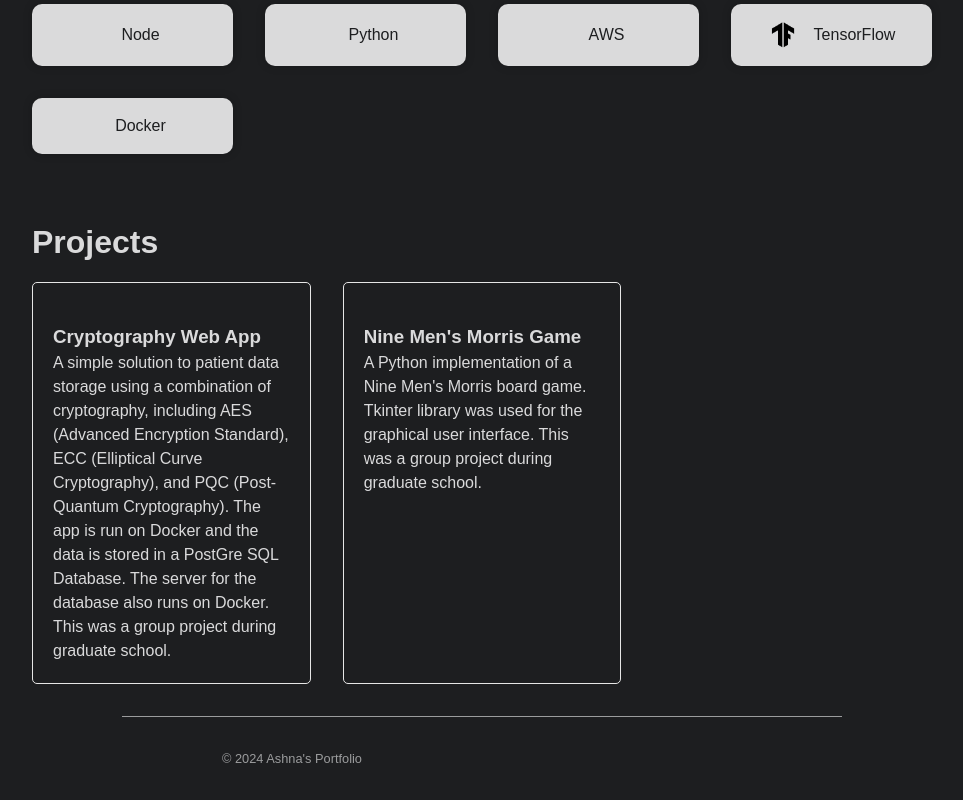
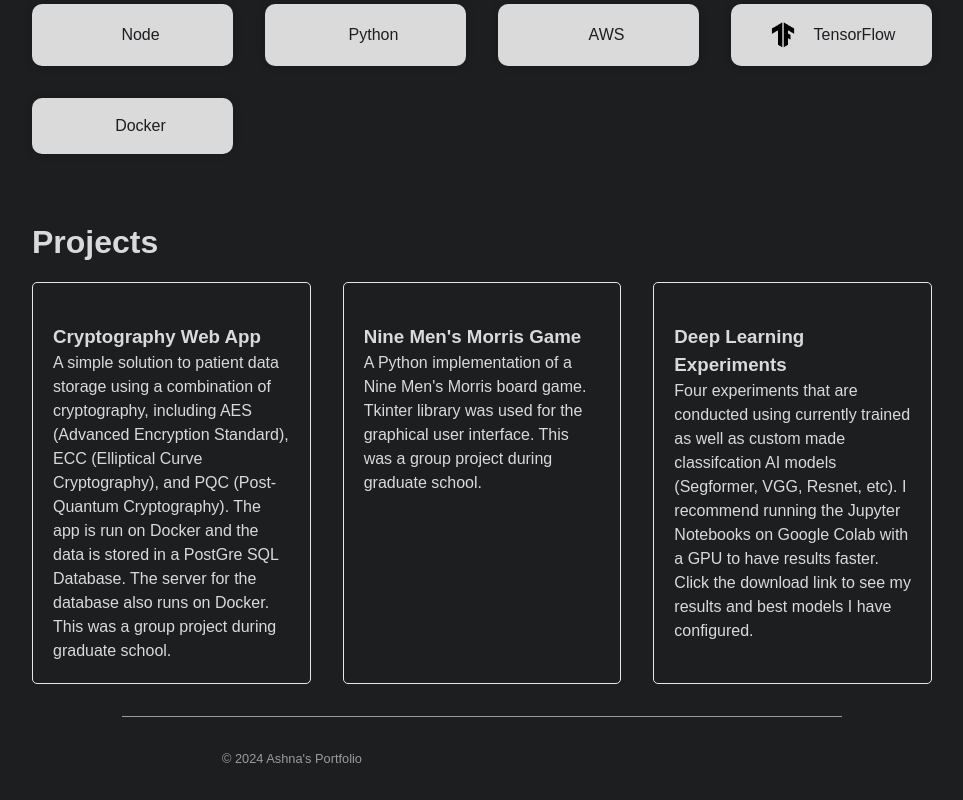
Before and after one commit to aa57c/PortfolioWebsite, a Next.js app: page / in a window 1280 px wide. Shown: the part 1588-2388 px from the top of the page, without its empty margins (158-1121 px from the left). Built offline with nearby package versions, Linux system fonts and the light colour scheme.

Commit message:
edited github data object and projects to include deep learning experiments project

```diff
--- a/src/components/Projects.jsx
+++ b/src/components/Projects.jsx
@@ -10,6 +10,9 @@ const Projects = () => {
                 <i className="fa-regular fa-folder-open folder-icon"></i>
                 <div className="small-icons">
                   <a href={project.githublink} aria-label="Github" target="_blank" rel="noopener noreferrer"><i className="fa-brands fa-github"></i></a>
+                  {project.downloadfilelink === true && project.title === "Deep Learning Experiments" && (
+                    <a href="/files/Experiment_Results.zip" aria-label="Zip File" target="_blank" rel="noopener noreferrer"><i className="fa-solid fa-download"></i></a>
+                  )}
                 </div>
               </div>
               <h3>{project.title}</h3>
--- a/src/components/github_data.js
+++ b/src/components/github_data.js
@@ -3,13 +3,23 @@ export const projectData = [
         id: 1,
         title: 'Cryptography Web App',
         description: 'A simple solution to patient data storage using a combination of cryptography, including AES (Advanced Encryption Standard), ECC (Elliptical Curve Cryptography), and PQC (Post-Quantum Cryptography). The app is run on Docker and the data is stored in a PostGre SQL Database. The server for the database also runs on Docker. This was a group project during graduate school.',
-        githublink: "https://github.com/aa57c/CryptographyProject"
+        githublink: "https://github.com/aa57c/CryptographyProject",
+        downloadfilelink: false
     },
     {
         id: 2,
         title: 'Nine Men\'s Morris Game',
         description: 'A Python implementation of a Nine Men\'s Morris board game. Tkinter library was used for the graphical user interface. This was a group project during graduate school.',
-        githublink: "https://github.com/aa57c/NineMensMorrisPython"
+        githublink: "https://github.com/aa57c/NineMensMorrisPython",
+        downloadfilelink: false
+    },
+    {
+        id: 3,
+        title: 'Deep Learning Experiments',
+        description: 'Four experiments that are conducted using currently trained as well as custom made classifcation AI models (Segformer, VGG, Resnet, etc). I recommend running the Jupyter Notebooks on Google Colab with a GPU to have results faster. Click the download link to see my results and best models I have configured.',
+        githublink: "https://github.com/aa57c/Deep_Learning_Experiments",
+        downloadfilelink: true
+
     }
 
 ]
```
